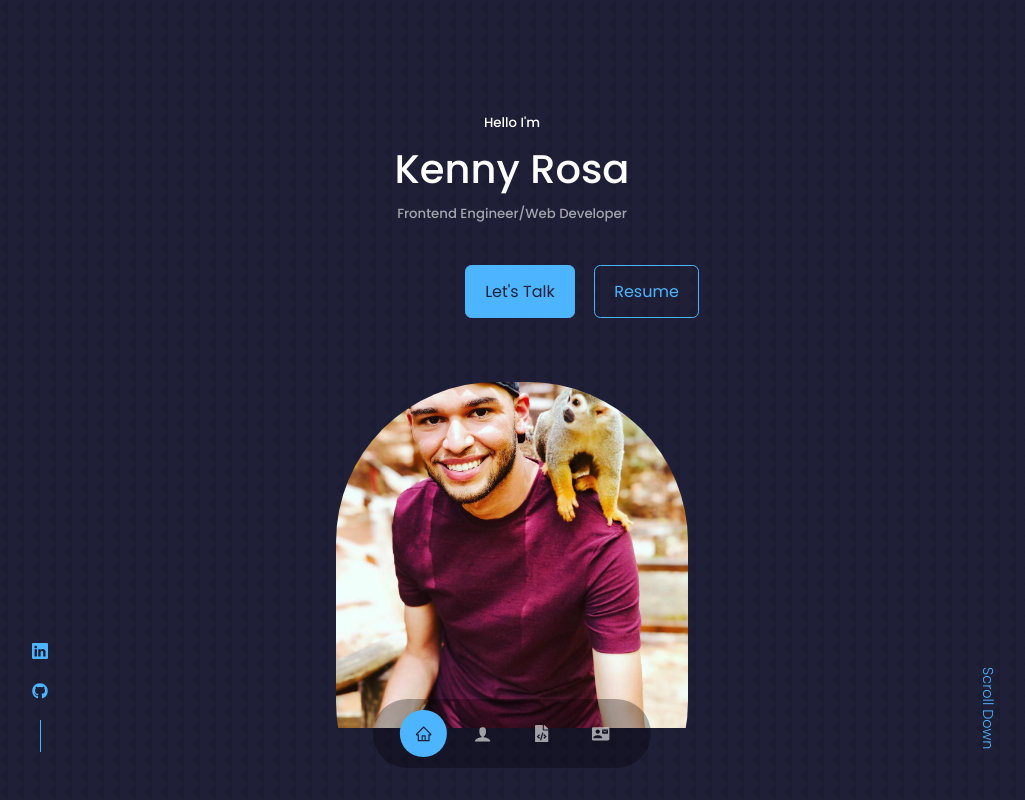
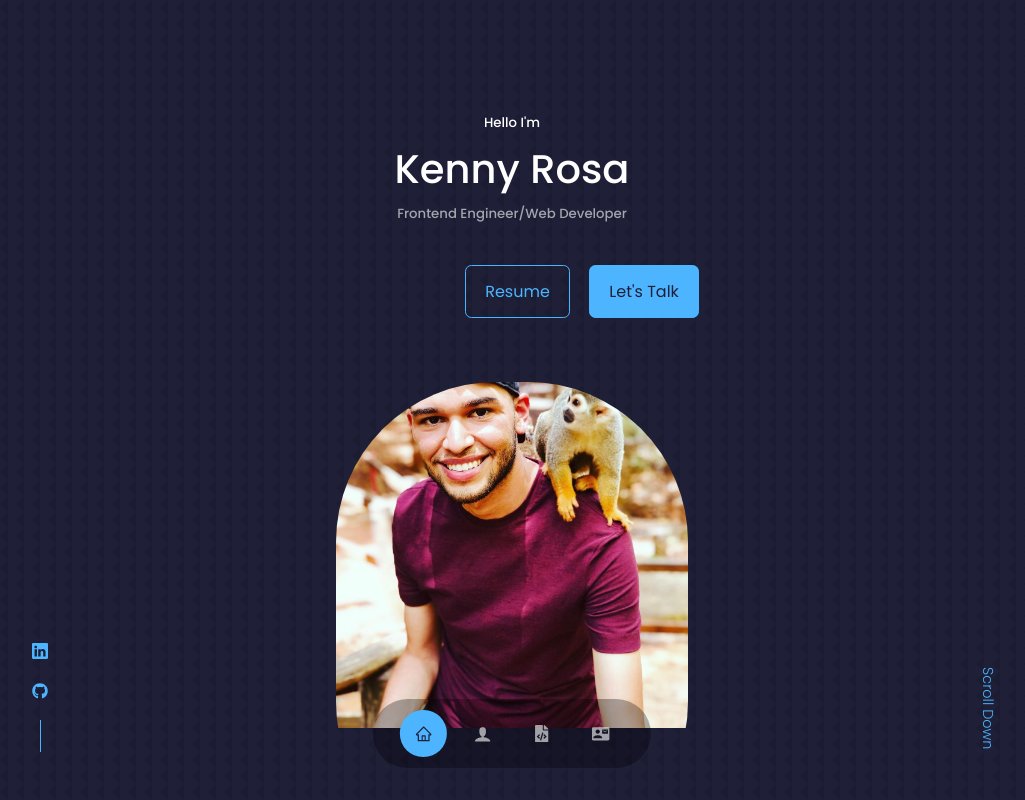
Before and after one commit to KennyRosa/PortfolioSite, a React (Create React App) app: page / in a window 1280 px wide. Shown: the top 800 px of the page, without its empty margins (128-1153 px from the left). Built offline with nearby package versions, Linux system fonts and the light colour scheme.

Commit message:
Update CallToAction.jsx

```diff
--- a/src/components/header/CallToAction.jsx
+++ b/src/components/header/CallToAction.jsx
@@ -5,11 +5,11 @@ import "./header.css";
 function CallToAction() {
   return (
     <div className="cta">
+    <a href={resume} download className="btn">
+        Resume
+      </a>
       <a href="#contact" className="btn btn-primary">
         Let's Talk
-      </a>
-      <a href={resume} download className="btn">
-        Resume
       </a>
     </div>
   );
```
